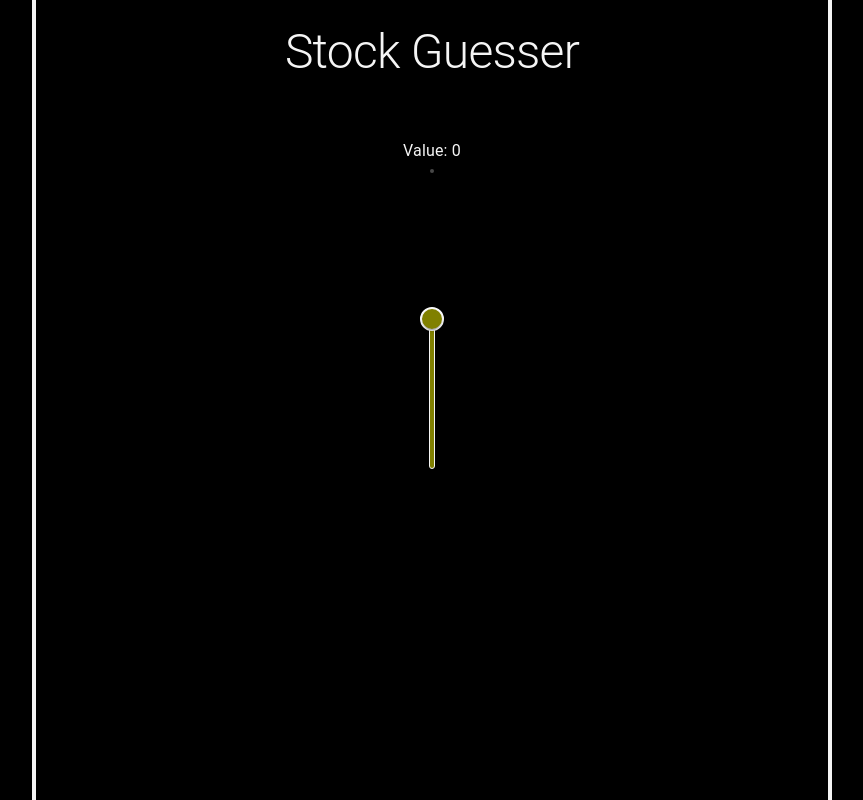
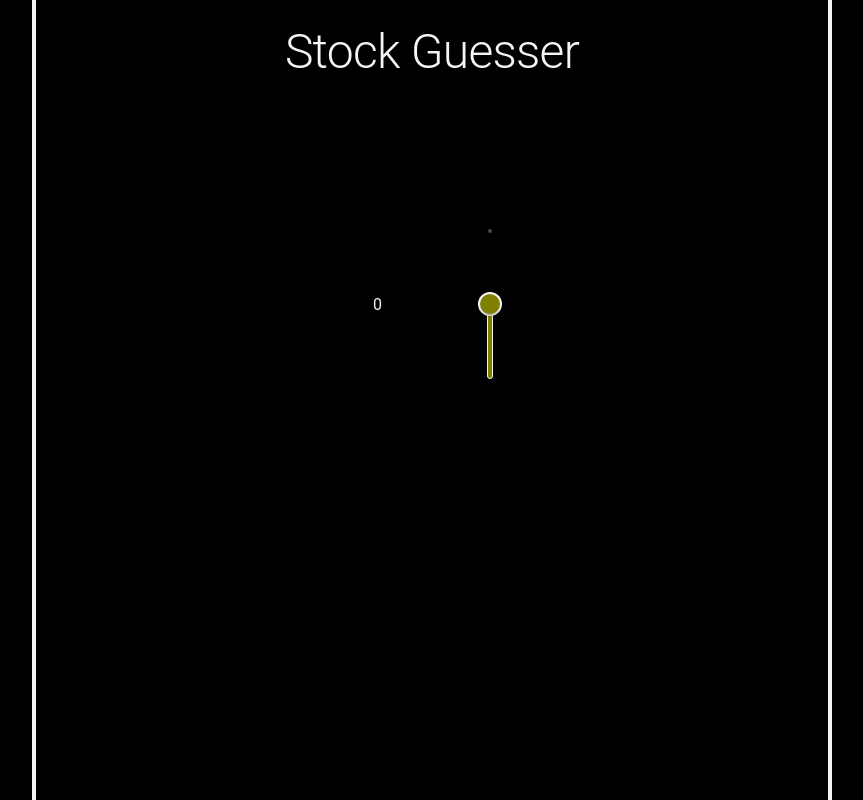
Before and after one commit to DrFelixWei/StockGuesser, a React (Vite) app in the folder webapp/: page / in a window 1280 px wide. Shown: the whole page, without its empty margins (208-1071 px from the left). Built offline with nearby package versions, Linux system fonts and the light colour scheme.

Commit message:
updated sliderbox

```diff
--- a/webapp/src/components/UserInput.jsx
+++ b/webapp/src/components/UserInput.jsx
@@ -1,5 +1,5 @@
 import React, { useState } from 'react';
-import { Slider, Box, Typography } from '@mui/material';
+import { Slider, Box, TextField } from '@mui/material';
 import { styled } from '@mui/system';
 
 // Function to calculate color based on value
@@ -12,7 +12,7 @@ const getColorFromValue = (value) => {
 
 // Custom styled Box for vertical slider
 const VerticalSlider = styled(Slider)(({ theme, color }) => ({
-  height: '300px', // Adjust the height as needed
+  height: '150px', // Adjust the height as needed
   '& .MuiSlider-thumb': {
     width: 24,
     height: 24,
@@ -32,20 +32,34 @@ const VerticalSlider = styled(Slider)(({ theme, color }) => ({
 const UserInput = () => {
   const [value, setValue] = useState(0);
 
-  const handleChange = (event, newValue) => {
+  const handleSliderChange = (event, newValue) => {
     setValue(newValue);
+  };
+
+  const handleInputChange = (event) => {
+    const newValue = Number(event.target.value);
+    if (!isNaN(newValue) && newValue >= -100 && newValue <= 100) {
+      setValue(newValue);
+    }
   };
 
   // Calculate color based on slider value
   const sliderColor = getColorFromValue(value);
 
   return (
-    <Box sx={{ display: 'flex', alignItems: 'center', flexDirection: 'column', height: '400px', justifyContent: 'center' }}>
-      <Typography gutterBottom>Value: {value}</Typography>
+    <Box sx={{ display: 'flex', alignItems: 'center', height: '400px', justifyContent: 'center' }}>
+      <TextField
+        label="Value"
+        variant="outlined"
+        value={value}
+        onChange={handleInputChange}
+        inputProps={{ min: -100, max: 100, type: 'number' }}
+        sx={{ marginRight: 2, width: '100px' }}
+      />
       <VerticalSlider
         orientation="vertical"
         value={value}
-        onChange={handleChange}
+        onChange={handleSliderChange}
         min={-100}
         max={100}
         aria-labelledby="vertical-slider"
@@ -56,73 +70,3 @@ const UserInput = () => {
 };
 
 export default UserInput;
-
-
-// import React, { useState } from 'react';
-// import { Slider, Box, Typography } from '@mui/material';
-// import { styled } from '@mui/system';
-
-// // Function to calculate color based on value
-// const getColorFromValue = (value) => {
-//   const normalizedValue = (value + 100) / 200; // Normalize value to range [0, 1]
-//   const red = Math.min(255, Math.max(0, Math.round((1 - normalizedValue) * 255)));
-//   const green = Math.min(255, Math.max(0, Math.round(normalizedValue * 255)));
-//   return `rgb(${red}, ${green}, 0)`;
-// };
-
-// // Custom styled Box for vertical slider
-// const VerticalSlider = styled(Slider)(({ theme }) => ({
-//   height: '300px', // Adjust the height as needed
-//   '& .MuiSlider-thumb': {
-//     width: 24,
-//     height: 24,
-//     '&:nth-of-type(2)': { // Specifically target the second thumb (user adjustable)
-//       backgroundColor: theme.palette.primary.main,
-//     },
-//     '&:nth-of-type(1)': { // Specifically target the first thumb (locked at 0)
-//       width: 0,
-//       height: 0,
-//       backgroundColor: 'transparent',
-//       boxShadow: 'none',
-//     },
-//   },
-//   '& .MuiSlider-track': {
-//     height: 4,
-//   },
-//   '& .MuiSlider-rail': {
-//     height: 4,
-//   },
-// }));
-
-// const UserInput = () => {
-//   const [value, setValue] = useState([0, 0]);
-
-//   const handleChange = (event, newValue) => {
-//     setValue([0, newValue[1]]);
-//   };
-
-//   // Calculate color based on slider value
-//   const sliderColor = getColorFromValue(value[1]);
-
-//   return (
-//     <Box sx={{ display: 'flex', alignItems: 'center', flexDirection: 'column', height: '400px', justifyContent: 'center' }}>
-//       <Typography gutterBottom>Value: {value[1]}</Typography>
-//       <VerticalSlider
-//         orientation="vertical"
-//         value={value}
-//         onChange={handleChange}
-//         min={-100}
-//         max={100}
-//         aria-labelledby="vertical-slider"
-//         track="inverted"
-//         sx={{
-//           '& .MuiSlider-track': {
-//             backgroundColor: sliderColor,
-//           },
-//         }}
-//       />
-//     </Box>
-//   );
-// };
-
-// export default UserInput;
```
